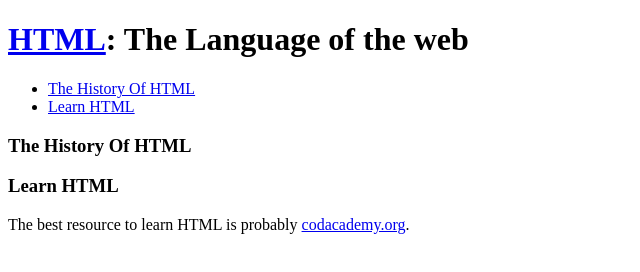
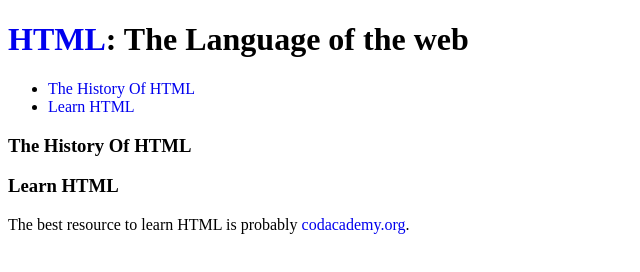
Before and after one commit to allen546/allen546.github.io, a plain HTML site: page html-learning/index.html in a window 1280 px wide. Shown: the full height of the page, 0-640 px from the left. Drawn offline with Linux system fonts and the light colour scheme; files that its build step writes are made by us from their sources.

Commit message:
learn-html

```diff
--- a/html-learning/index.html
+++ b/html-learning/index.html
@@ -3,12 +3,13 @@
 <html lang="en" xmlns="http://www.w3.org/1999/xhtml">
     <head>
         <meta charset="utf-8" />
-        <title>HTML5</title>
+        <title>HTML: The Language of the web</title>
+        <link rel="stylesheet" type="text/css" href="apps/css/style.css" />
     </head>
     <body>
         <div id="main">
             <div class="jumbotron">
-                <h1 class="title"><a class="no-color" href="https://developer.mozilla.org/en-US/docs/Web/HTML">HTML</a>: The Language of the web</h1>
+                <h1 class="title"><a href="https://developer.mozilla.org/en-US/docs/Web/HTML"><span class="no-color">HTML</span></a>: The Language of the web</h1>
             </div>
             <div class="list">
                 <ul>
```
